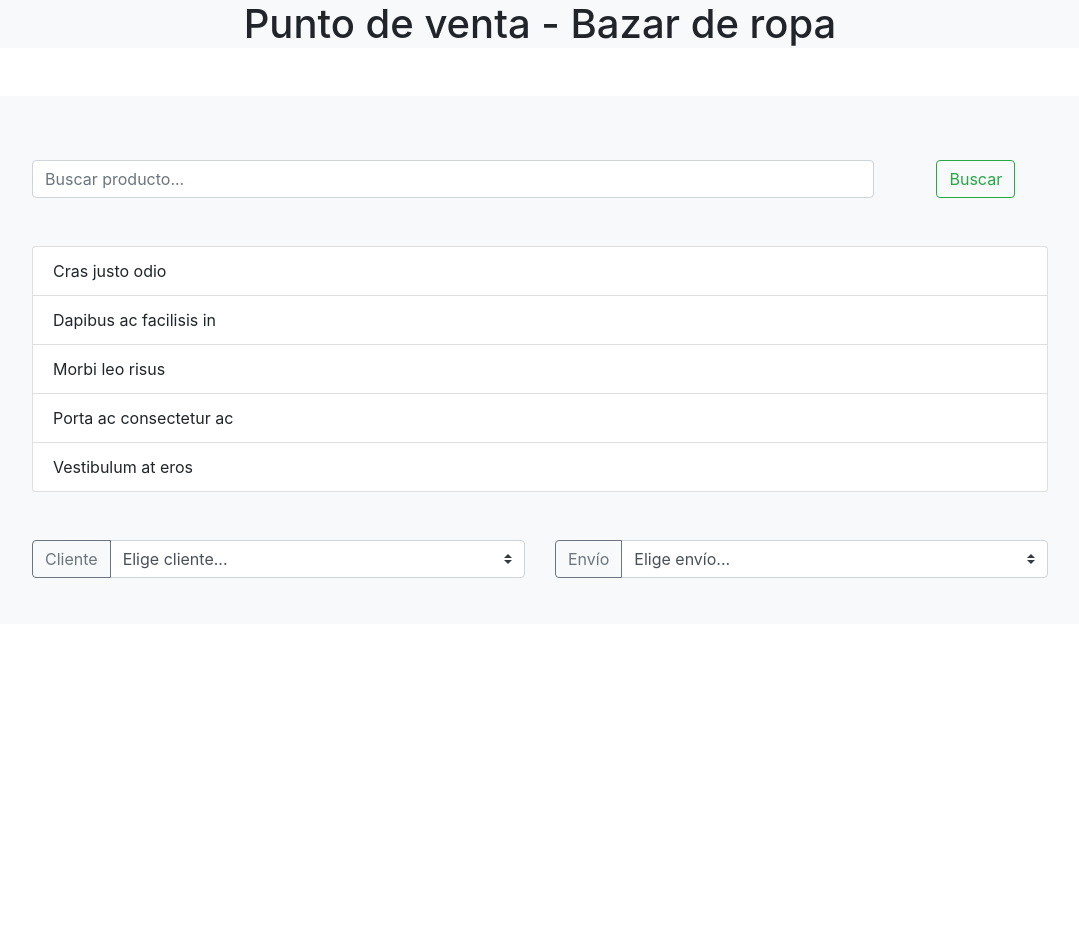
After one commit to diegoochoa/bases-de-datos-maestria, a Node server app: page /pos/ in a window 1280 px wide. The commit adds this page. Shown: the whole page, without its empty margins (100-1179 px from the left). Run offline with Node 20, Linux system fonts and the light colour scheme; some libraries are stand-ins or nearby versions.

Commit message:
Pantalla de pos

```diff
--- a/src/routes/index.js
+++ b/src/routes/index.js
@@ -3,8 +3,11 @@ const router = express.Router();
 
 const home_page_router = require('./home-page');
 const login_page_controller = require('./login-page');
+const pos_page_router = require('./pos-controller');
+
 router.use('/home', home_page_router);
 
 router.use('/login', login_page_controller);
 
+router.use('/pos', pos_page_router);
 module.exports = router;
--- /dev/null
+++ b/src/routes/pos-controller/pos-controller.js
@@ -0,0 +1,10 @@
+const express = require('express');
+const app = express();
+
+app.set('view engine', 'ejs');
+
+async function home_page_controller(req, res) {
+  res.render('pos');
+}
+
+module.exports = home_page_controller;
--- /dev/null
+++ b/views/pos.ejs
@@ -0,0 +1,77 @@
+
+<html>
+    <head>
+        <link rel="stylesheet" href="https://maxcdn.bootstrapcdn.com/bootstrap/4.0.0/css/bootstrap.min.css" integrity="sha384-Gn5384xqQ1aoWXA+058RXPxPg6fy4IWvTNh0E263XmFcJlSAwiGgFAW/dAiS6JXm" crossorigin="anonymous">
+    </head>
+    <body>
+        <div class="text-center w-100 bg-light ">
+            <div class="container text-center mx-auto">
+                <h1>Punto de venta - Bazar de ropa</h1>
+            </div>
+        </div>
+        <div class="container my-5 h-100">
+            <div class="jumbotron h-90 my-auto justify-content-center align-self-center text-center bg-light">
+
+                <div class="container h-50 my-auto justify-content-center align-self-center text-center">
+                    <div class="row justify-content-center">
+                        <div class="col-10 align-self-center text-center">
+                            <input class="form-control" type="search" placeholder="Buscar producto..." aria-label="Search">
+                        </div>
+                        <div class="col-2 align-self-center text-center">
+                            <button class="btn btn-outline-success" type="submit">Buscar</button>
+                        </div>
+                    </div>
+                    <div class="row justify-content-center mt-5">
+                        <div class="col-lg align-self-center text-left">
+                            <ul class="list-group">
+                                <li class="list-group-item">Cras justo odio</li>
+                                <li class="list-group-item">Dapibus ac facilisis in</li>
+                                <li class="list-group-item">Morbi leo risus</li>
+                                <li class="list-group-item">Porta ac consectetur ac</li>
+                                <li class="list-group-item">Vestibulum at eros</li>
+                              </ul>
+                        </div>
+                    </div>
+
+                    <div class="row justify-content-center mt-5">
+                        <div class="col-6 align-self-center text-left">
+                            <div class="input-group mb-3">
+                                <div class="input-group-prepend">
+                                  <button class="btn btn-outline-secondary" type="button">Cliente</button>
+                                </div>
+                                <select class="custom-select" id="inputGroupSelect03">
+                                  <option selected>Elige cliente...</option>
+                                  <option value="1">One</option>
+                                  <option value="2">Two</option>
+                                  <option value="3">Three</option>
+                                </select>
+                            </div>
+                        </div>
+
+                        <div class="col-6 align-self-center text-left">
+                            <div class="input-group mb-3">
+                                <div class="input-group-prepend">
+                                  <button class="btn btn-outline-secondary" type="button">Envío</button>
+                                </div>
+                                <select class="custom-select" id="inputGroupSelect03">
+                                  <option selected>Elige envío...</option>
+                                  <option value="1">Si</option>
+                                  <option value="2">No</option>
+
+                                </select>
+                            </div>
+                        </div>
+                    </div>
+                </div>
+
+            </div>
+        </div>
+
+
+
+    <script src="https://code.jquery.com/jquery-3.2.1.slim.min.js" integrity="sha384-KJ3o2DKtIkvYIK3UENzmM7KCkRr/rE9/Qpg6aAZGJwFDMVNA/GpGFF93hXpG5KkN" crossorigin="anonymous"></script>
+    <script src="https://cdnjs.cloudflare.com/ajax/libs/popper.js/1.11.0/umd/popper.min.js" integrity="sha384-b/U6ypiBEHpOf/4+1nzFpr53nxSS+GLCkfwBdFNTxtclqqenISfwAzpKaMNFNmj4" crossorigin="anonymous"></script>
+    <script src="https://maxcdn.bootstrapcdn.com/bootstrap/4.0.0-beta/js/bootstrap.min.js" integrity="sha384-h0AbiXch4ZDo7tp9hKZ4TsHbi047NrKGLO3SEJAg45jXxnGIfYzk4Si90RDIqNm1" crossorigin="anonymous"></script>
+
+    </body>
+</html>
```
Also changed, not shown: src/routes/pos-controller/index.js (added, +11 -0 lines), views/home.ejs (+10 -3 lines).
